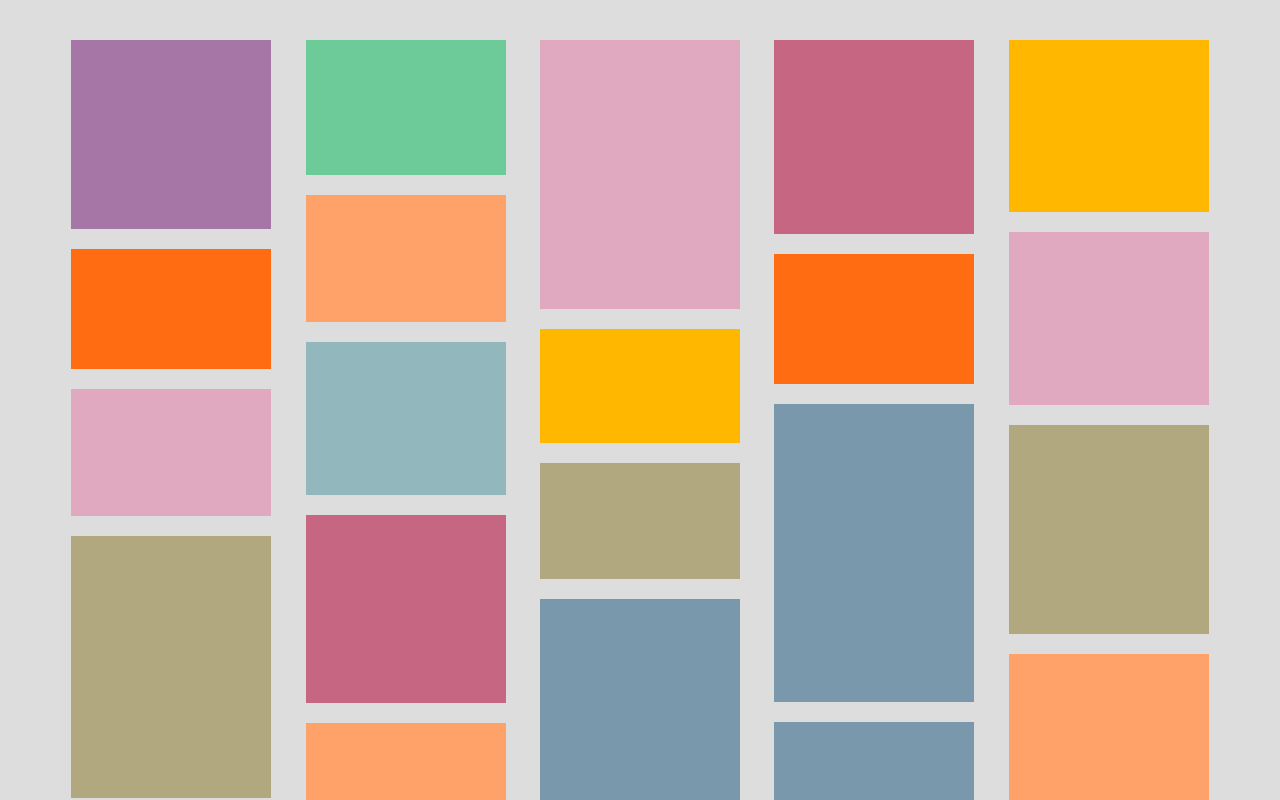
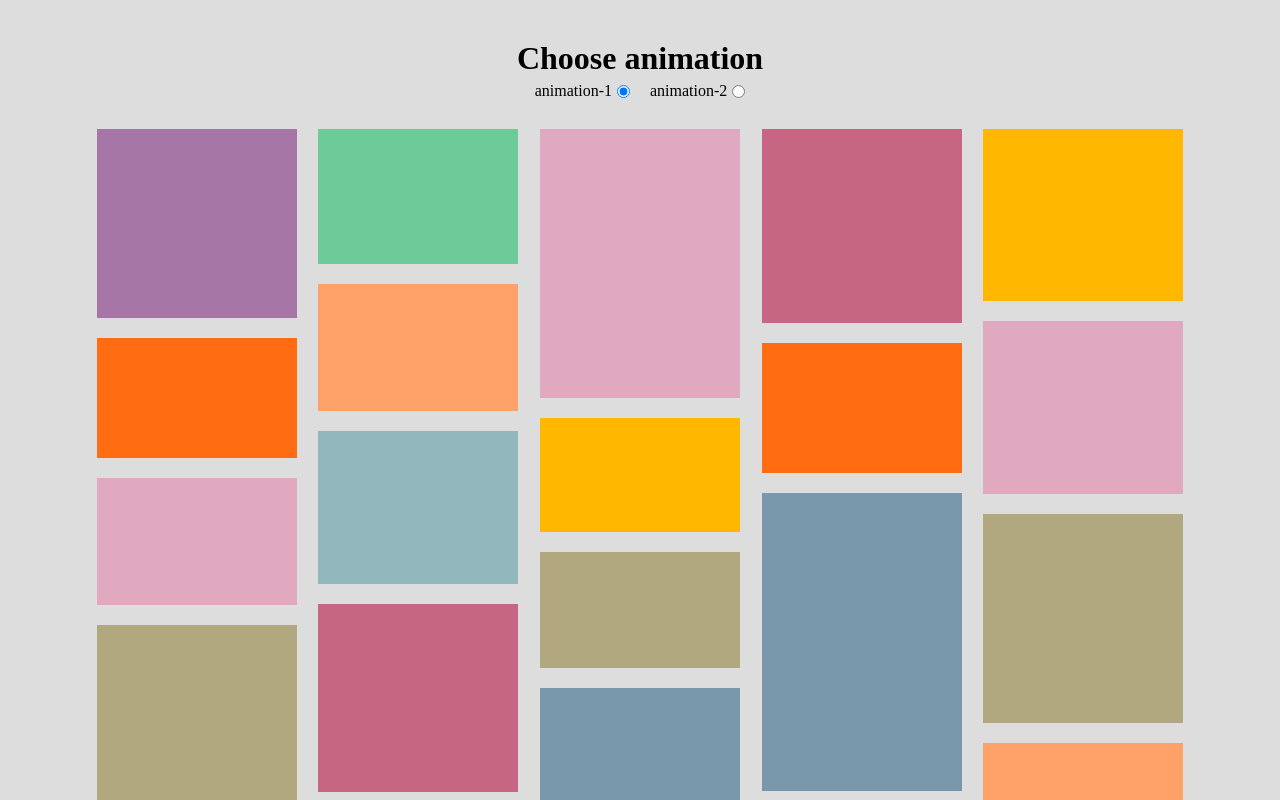
Before and after one commit to shehabnagy1998/upwork-project, a React (Create React App) app: page / in a window 1280 px wide. Shown: the top 800 px of the page. Built offline with nearby package versions, Linux system fonts and the light colour scheme.

Commit message:
Change animation

```diff
--- a/src/App.js
+++ b/src/App.js
@@ -4,9 +4,12 @@ import { Switch, Route } from 'react-router-dom'
 import Cards from './components/Cards'
 import CardFullscreen from './components/CardFullscreen';
 import { CSSTransition, TransitionGroup } from 'react-transition-group'
+import { connect } from 'react-redux'
 
 class App extends Component {
   render() {
+    const { animation } = this.props;
+
     return (
       <Fragment>
         <Route render={({ location }) => (
@@ -14,7 +17,7 @@ class App extends Component {
             <CSSTransition
               key={location.key}
               timeout={1000}
-              classNames="fade"
+              classNames={animation}
             >
               <Switch location={location}>
                 <Route path="/" exact component={Cards} />
@@ -28,4 +31,11 @@ class App extends Component {
   }
 }
 
-export default App;
+const mapStateToProps = (state, ownProps) => {
+  return {
+    animation: state.animation
+
+  }
+}
+
+export default connect(mapStateToProps)(App)
--- a/src/App.scss
+++ b/src/App.scss
@@ -10,16 +10,37 @@ body {
 
 .container {
     position: relative;
-    width: 90vw;
+    width: 85vw;
     height: 90vh;
     margin: 5vh auto 0;
 }
 
 .card-system {
     position: absolute;
-    column-count: 6;
-    column-width: 200px;
-    column-gap: 20px;
+
+    .animation {
+        position: relative;
+        z-index: 1;
+        text-align: center;
+        margin: 0 0 3vh;
+
+        div {
+            display: inline-flex;
+            margin: 5px 10px;
+            justify-content: center;
+            align-items: center;
+
+            label {
+                margin-right: 5px;
+            }
+        }
+    }
+
+    .cards {
+        column-count: 6;
+        column-width: 200px;
+        column-gap: 20px;
+    }
 
     .one-card {
         display: block;
@@ -28,6 +49,7 @@ body {
         page-break-inside: avoid;
         break-inside: avoid-column;
         transition: .5s all;
+        z-index: 1;
 
         &:last-of-type {
             margin-bottom: 0;
@@ -59,7 +81,8 @@ body {
 }
 
 
-.fade-enter {
+/* animation one */
+.anim1-enter {
 
     opacity: 0;
 
@@ -79,7 +102,7 @@ body {
     }
 }
 
-.fade-enter.fade-enter-active {
+.anim1-enter.anim1-enter-active {
 
     opacity: 1;
     transition: .5s all linear .5s;
@@ -103,7 +126,7 @@ body {
     }
 }
 
-.fade-exit {
+.anim1-exit {
 
     opacity: 1;
 
@@ -123,7 +146,7 @@ body {
     }
 }
 
-.fade-exit.fade-exit-active {
+.anim1-exit.anim1-exit-active {
 
     opacity: 0;
     transition: .5s all linear .5s;
@@ -146,3 +169,68 @@ body {
         transition: .5s all linear;
     }
 }
+
+/* animation two */
+.anim2-enter {
+
+    opacity: 0;
+
+    a {
+        transform: scale(2);
+    }
+
+    .overlay {
+        opacity: 1;
+        z-index: 2;
+    }
+}
+
+.anim2-enter.anim2-enter-active {
+
+    opacity: 1;
+    transition: .5s all linear .5s;
+
+    a {
+        transform: scale(1);
+
+        transition: .5s all linear .5s;
+    }
+
+    .overlay {
+        opacity: 0;
+        z-index: 0;
+        transition: .5s all linear;
+    }
+}
+
+.anim2-exit {
+
+    opacity: 1;
+
+    a {
+        transform: scale(1);
+    }
+
+    .overlay {
+        opacity: 0;
+        z-index: 2;
+    }
+}
+
+.anim2-exit.anim2-exit-active {
+
+    opacity: 0;
+    transition: .5s all linear .5s;
+
+    a {
+        transform: scale(2);
+
+        transition: .5s all linear .5s;
+    }
+
+    .overlay {
+        opacity: 1;
+        z-index: 2;
+        transition: .5s all linear;
+    }
+}
--- a/src/components/Cards.js
+++ b/src/components/Cards.js
@@ -14,16 +14,37 @@ class Cards extends Component {
     }
 
     render() {
-        const { cards } = this.props;
+        const { cards, animation, setAnim } = this.props;
 
         return (
             <div className="card-system">
                 <div className="overlay"></div>
-                {
-                    cards.map(card => {
-                        return <OneCard card={card} key={card.id} />
-                    })
-                }
+                <div className="animation">
+                    <h1>Choose animation</h1>
+                    <form>
+                        <div>
+                            <label htmlFor="anim1">animation-1</label>
+                            <input type="radio"
+                                name="animation"
+                                defaultChecked={animation === "anim1"}
+                                onChange={() => { setAnim("anim1") }} />
+                        </div>
+                        <div>
+                            <label htmlFor="anim2">animation-2</label>
+                            <input type="radio"
+                                name="animation"
+                                defaultChecked={animation === "anim2"}
+                                onChange={() => { setAnim("anim2") }} />
+                        </div>
+                    </form>
+                </div>
+                <div className="cards">
+                    {
+                        cards.map(card => {
+                            return <OneCard card={card} key={card.id} />
+                        })
+                    }
+                </div>
             </div>
         )
     }
@@ -31,8 +52,15 @@ class Cards extends Component {
 
 const mapStateToProps = (state, ownProps) => {
     return {
-        cards: state.cards
+        cards: state.cards,
+        animation: state.animation
     }
 }
 
-export default connect(mapStateToProps)(Cards)
+const mapDispatchToProps = (dispatch) => {
+    return {
+        setAnim: (val) => { dispatch({ type: "SET_ANIMATION", value: val }) }
+    }
+}
+
+export default connect(mapStateToProps, mapDispatchToProps)(Cards)
--- a/src/components/OneCard.js
+++ b/src/components/OneCard.js
@@ -6,6 +6,7 @@ class Card extends Component {
 
     render() {
         const { color, height, width, id } = this.props.card;
+        const { setActive } = this.props
 
         const cardStyle = {
             'backgroundColor': color,
@@ -16,7 +17,7 @@ class Card extends Component {
             <NavLink to={`/card/${id}`}
                 className={`one-card ${this.props.active === id ? "active" : null}`}
                 style={cardStyle}
-                onClick={() => { this.props.setActive(id) }}
+                onClick={() => { setActive(id) }}
                 title={`card #${id}`}
             >
             </NavLink>
--- a/src/store/reducers/rootReducer.js
+++ b/src/store/reducers/rootReducer.js
@@ -15,14 +15,18 @@ const generateArray = (nums, min, max, colors = rndColors) => {
 
 const initState = {
     cards: generateArray(30, 100, 300),
-    active: null
+    active: null,
+    animation: "anim1"
 }
 
 const rootReducer = (state = initState, action) => {
     let newState = { ...state };
     switch (action.type) {
-        case "SET_ACTIVE":
+        case "SET_Active_ASYNC":
             newState.active = action.value;
+            return newState
+        case "SET_ANIMATION_ASYNC":
+            newState.animation = action.value;
             return newState
         default:
             return newState
--- a/src/store/sagas/rootSaga.js
+++ b/src/store/sagas/rootSaga.js
@@ -2,15 +2,24 @@ import { takeEvery, put, all } from 'redux-saga/effects'
 
 
 function* setActiveAsync(action) {
-    yield put({ type: "SET_TRUE_ASYNC", value: action.value })
+    yield put({ type: "SET_Active_ASYNC", value: action.value })
 }
 
 function* setActive() {
     yield takeEvery("SET_ACTIVE", setActiveAsync)
 }
 
+function* setAnimationAsync(action) {
+    yield put({ type: "SET_ANIMATION_ASYNC", value: action.value })
+}
+
+function* setAnimation() {
+    yield takeEvery("SET_ANIMATION", setAnimationAsync)
+}
+
 export default function* rootSaga() {
     yield all([
-        setActive()
+        setActive(),
+        setAnimation()
     ])
 }
```
